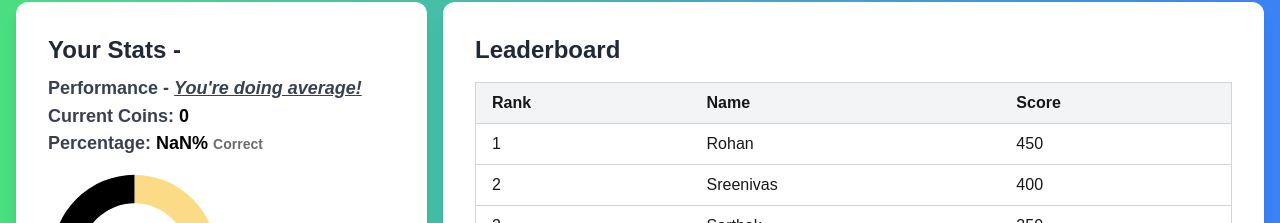
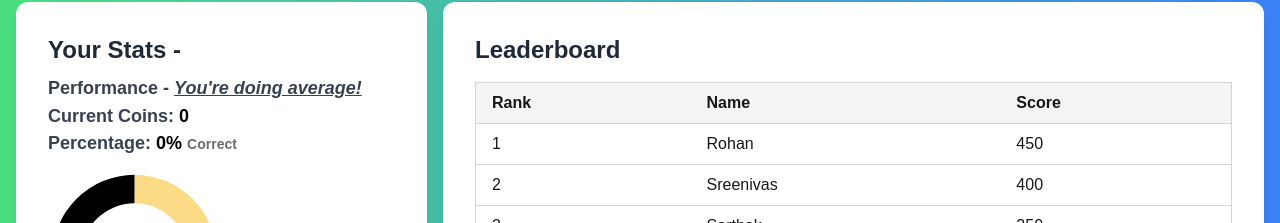
Before and after one commit to rugs07/trivia, a Next.js app: page /dashboard in a window 1280 px wide. Shown: the part 238-461 px from the top of the page. Built offline with nearby package versions, Linux system fonts and the light colour scheme.

Commit message:
dashboard dynamic pie percent correction

```diff
--- a/src/app/dashboard/page.js
+++ b/src/app/dashboard/page.js
@@ -80,15 +80,11 @@ const InstanceStats = ({ correctAnswers, incorrectAnswers }) => {
       <div className="ml-4 flex flex-col gap-2 text-left">
         <p className="text-lg text-gray-700">
           <strong>Correct Ans:</strong>{" "}
-          <span className="text-[#000] font-bold">
-            {correctAnswers}
-          </span>
+          <span className="text-[#000] font-bold">{correctAnswers}</span>
         </p>
         <p className="text-lg text-gray-700">
           <strong>Incorrect Ans:</strong>{" "}
-          <span className="text-[#000] font-bold ">
-            {incorrectAnswers}
-          </span>
+          <span className="text-[#000] font-bold ">{incorrectAnswers}</span>
         </p>
       </div>
     </div>
@@ -206,12 +202,16 @@ const DashboardPage = () => {
           <p className="text-[18px] text-gray-700">
             <strong>Percentage:</strong>{" "}
             <span className="text-[#000] font-bold">
-              {(
-                (Number(correctAnswers) /
-                  (Number(correctAnswers) + Number(incorrectAnswers))) *
-                100
-              ).toFixed(2)}
-              % <span className="text-[14px] text-[#6c6c6c]">Correct</span>
+              {correctAnswers === 0 && incorrectAnswers === 0 ? (
+                <span className="text-[#000]">0% </span>
+              ) : (
+                (
+                  (Number(correctAnswers) /
+                    (Number(correctAnswers) + Number(incorrectAnswers))) *
+                  100
+                ).toFixed(2) + "%"
+              )}
+              <span className="text-[14px] text-[#6c6c6c]">Correct</span>
             </span>
           </p>
 
```
